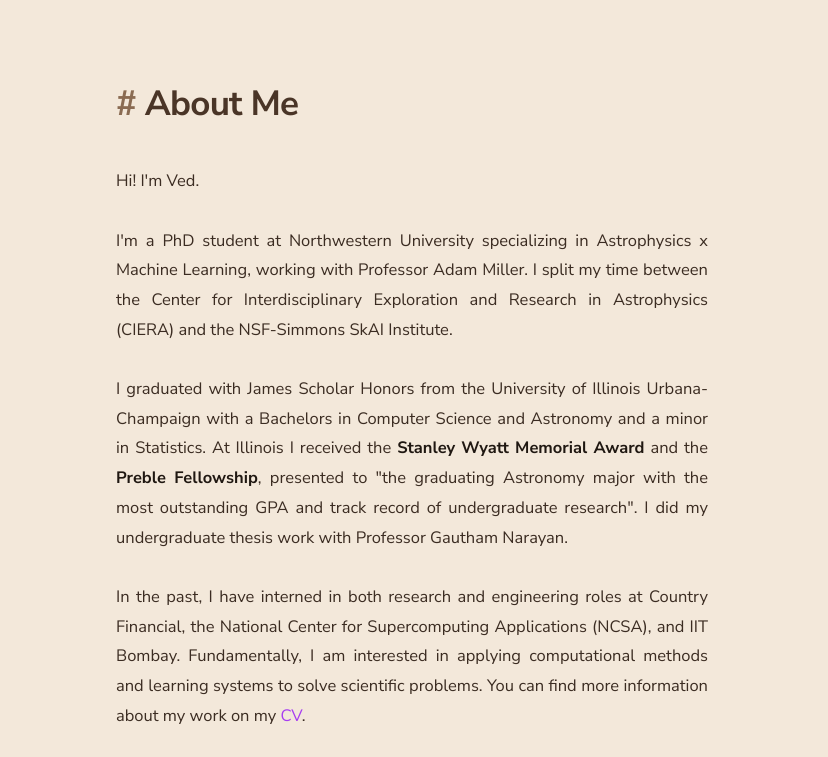
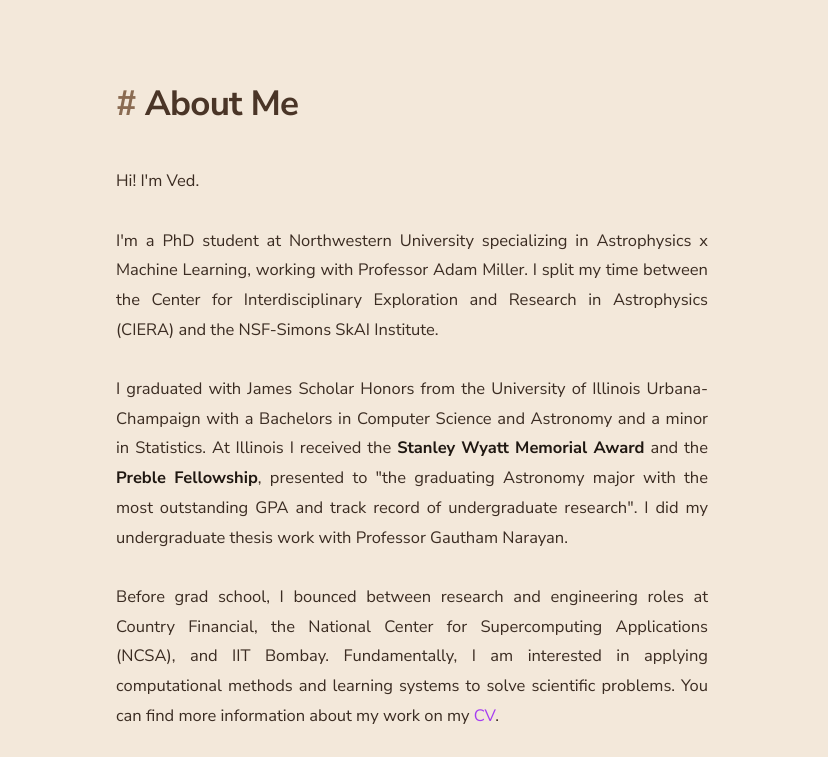
Before and after one commit to dev-ved30/dev-ved30.github.io, a plain HTML site: page index.html in a window 1280 px wide. Shown: the top 757 px of the page, 452-1280 px from the left. Drawn offline with Linux system fonts and the light colour scheme.

Commit message:
updated index

```diff
--- a/index.html
+++ b/index.html
@@ -228,7 +228,7 @@
         Hi! I'm Ved.
         <br>
         <br>
-        I'm a PhD student at Northwestern University specializing in Astrophysics x Machine Learning, working with Professor Adam Miller. I split my time between the Center for Interdisciplinary Exploration and Research in Astrophysics (CIERA) and the  NSF-Simmons SkAI Institute.
+        I'm a PhD student at Northwestern University specializing in Astrophysics x Machine Learning, working with Professor Adam Miller. I split my time between the Center for Interdisciplinary Exploration and Research in Astrophysics (CIERA) and the  NSF-Simons SkAI Institute.
         <br>
         <br>
         I graduated with James Scholar Honors from the University of Illinois Urbana-Champaign with a Bachelors in Computer Science and Astronomy and a minor in Statistics.
@@ -236,7 +236,7 @@
         undergraduate research". I did my undergraduate thesis work with Professor Gautham Narayan.
         <br>
         <br>
-        In the past, I have interned in both research and engineering roles at Country Financial, the National Center for Supercomputing Applications (NCSA), and
+        Before grad school, I bounced between research and engineering roles at Country Financial, the National Center for Supercomputing Applications (NCSA), and
         IIT Bombay. Fundamentally, I am interested in applying computational methods and learning systems to solve scientific problems. You can find more information about my work on my <a href="assets/Ved_Shah_CV.pdf" target="_blank">CV</a>.
       </p>
 
```
